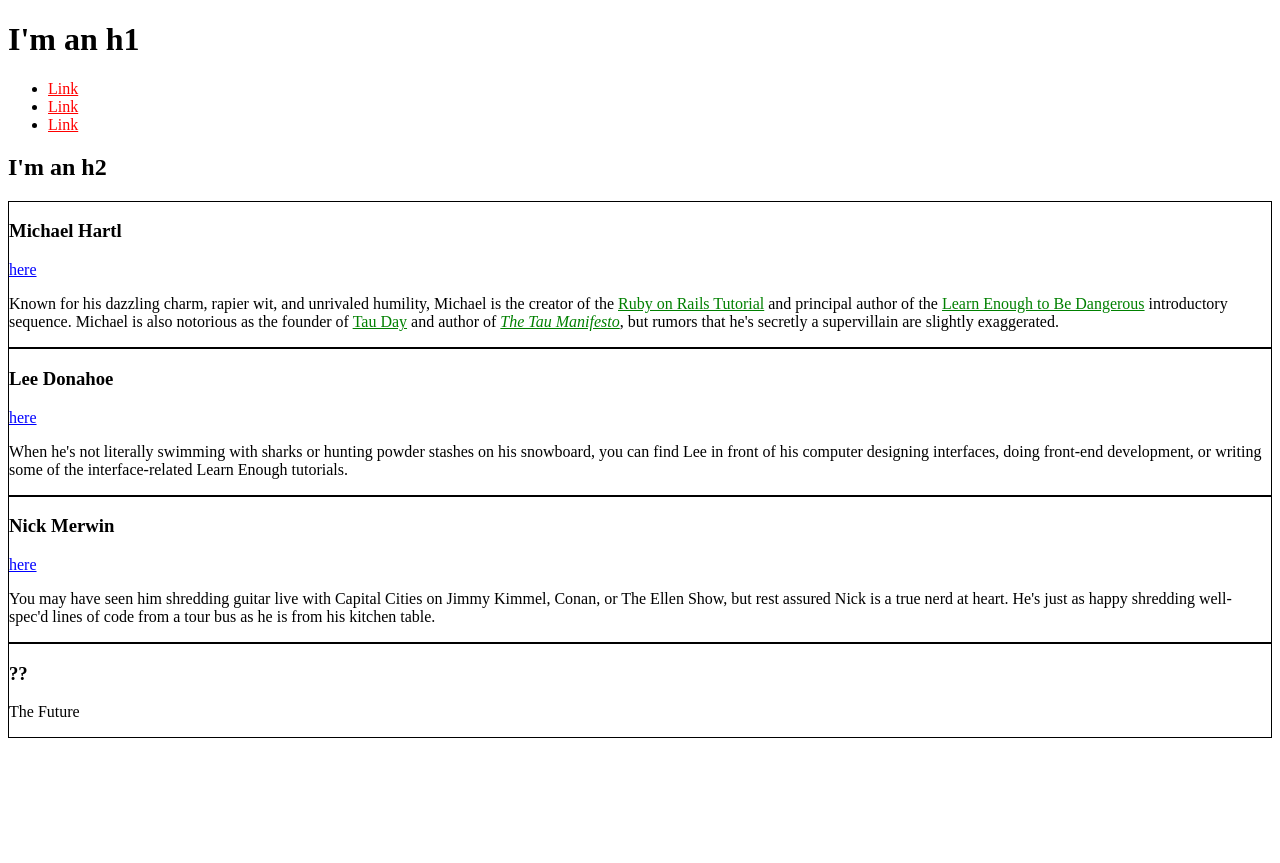
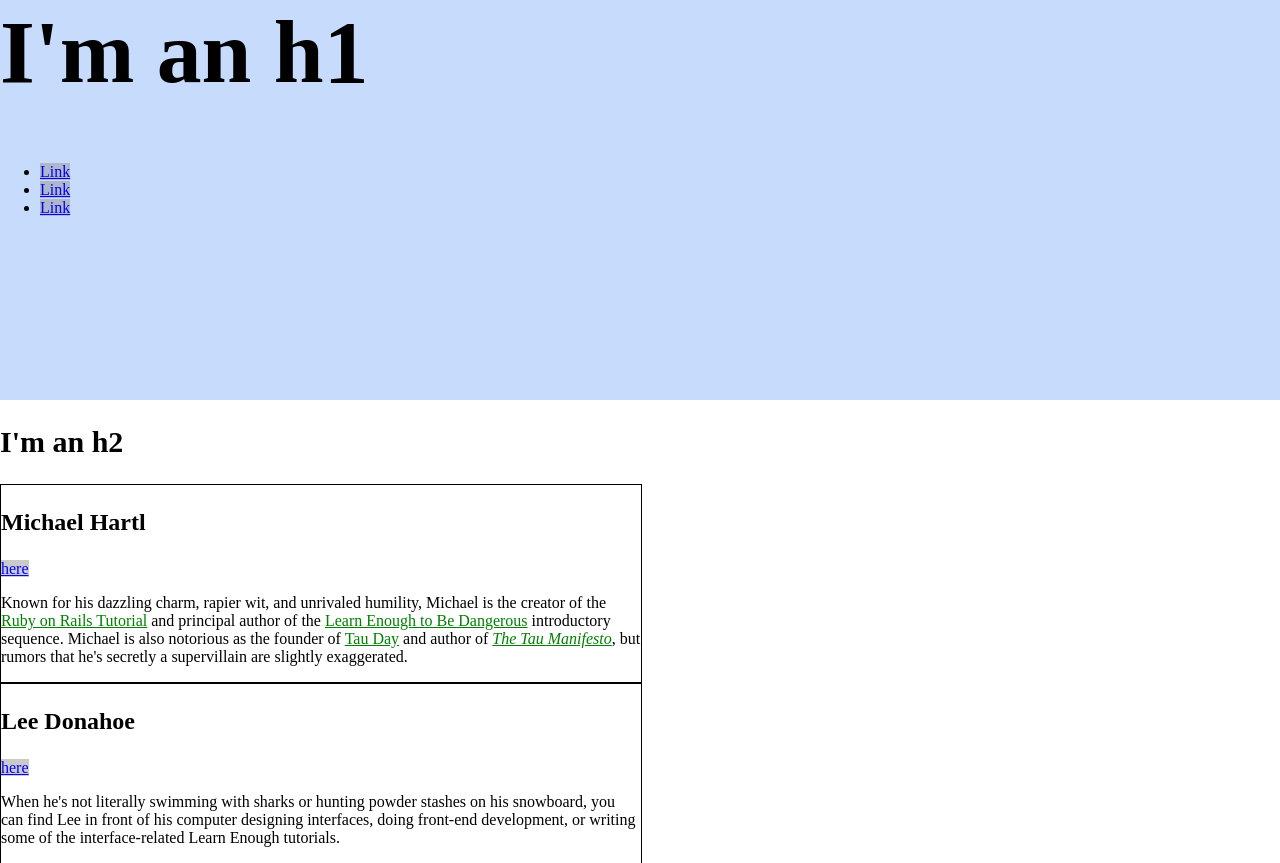
Before and after one commit to tsemb012/tsemb012.github.io, a plain HTML site: page index.html in a window 1280 px wide. Shown: the top 863 px of the page. Before the commit the page ends 800 px from the top, so only its background shows below. Drawn offline with Linux system fonts and the light colour scheme.

Commit message:
add color & size

```diff
--- a/index.html
+++ b/index.html
@@ -5,16 +5,47 @@
     <meta charset="utf-8">
     <style>
       /* グローバルスタイル */
+      html, body {
+        margin: 0;
+        padding: 0;
+      }
+      h1 {
+        color: black;
+        font-size: 7vw;
+        margin-top: 0;
+      }
+      body {
+        /* height: 800px; */
+      }
       a {
-        color: red;
+        color: #f00;
+      }
+      h2 {
+        font-size: 30px;
+      }
+      /* ヒーロースタイル */
+      .full-hero {
+        background-color: #c7dbfc;
+        height: 50vh;
       }
       /* SNSスタイル */
       .social-link {
+        background: rgba(150, 150, 150, 0.5);
         color: blue;
       }
-      /* バイオグラフィースタイル */
+      .bio-wrapper {
+        font-size: 24px;
+      }
       .bio-box {
         border: 1px solid black;
+        font-size: 1.0rem;
+        width: 50%;
+      }
+      .bio-box h3 {
+        font-size: 1.5em;
+      }
+      .bio-copy {
+        font-size: 1.0em;
       }
       .bio-copy a {
         color: green;
@@ -22,19 +53,23 @@
     </style>
   </head>
   <body>
+
+      <div class="full-hero hero-home">
       <h1>I'm an h1</h1>
       <ul>
         <li>
-        <a href="https://example.com/">Link</a>
+          <a href="https://example.com/" class="social-link">Link</a>
         </li>
         <li>
-        <a href="https://example.com/">Link</a>
+          <a href="https://example.com/" class="social-link">Link</a>
         </li>
         <li>
-        <a href="https://example.com/">Link</a>
+          <a href="https://example.com/" class="social-link">Link</a>
         </li>
       </ul>
+    </div>
     <h2>I'm an h2</h2>
+    <div class="bio-wrapper">
       <div class="bio-box">
         <h3>Michael Hartl</h3>
         <a href="https://twitter.com/mhartl" class="social-link">here</a>
@@ -84,5 +119,6 @@
           The Future
         </p>
      </div>
+   </div>
   </body>
 </html>
```
Lines whose indentation alone changed are shown as unchanged.
